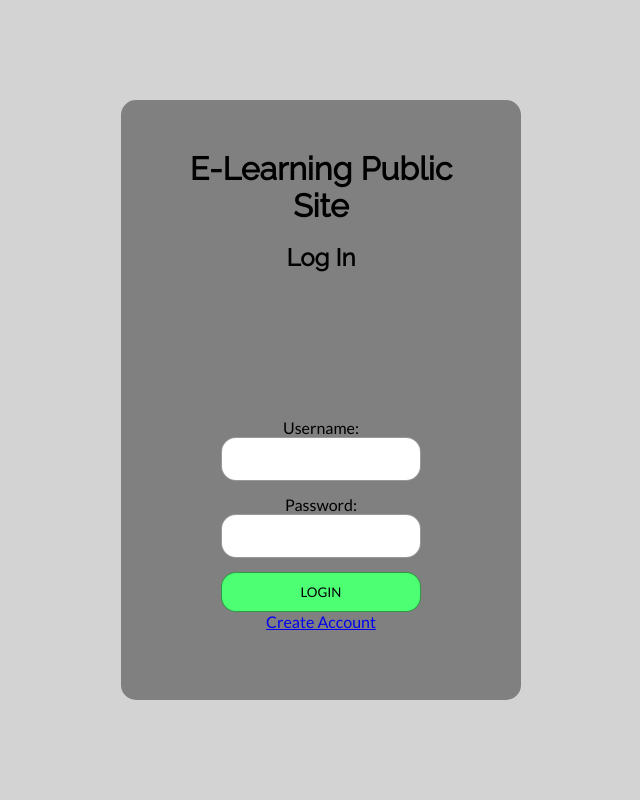
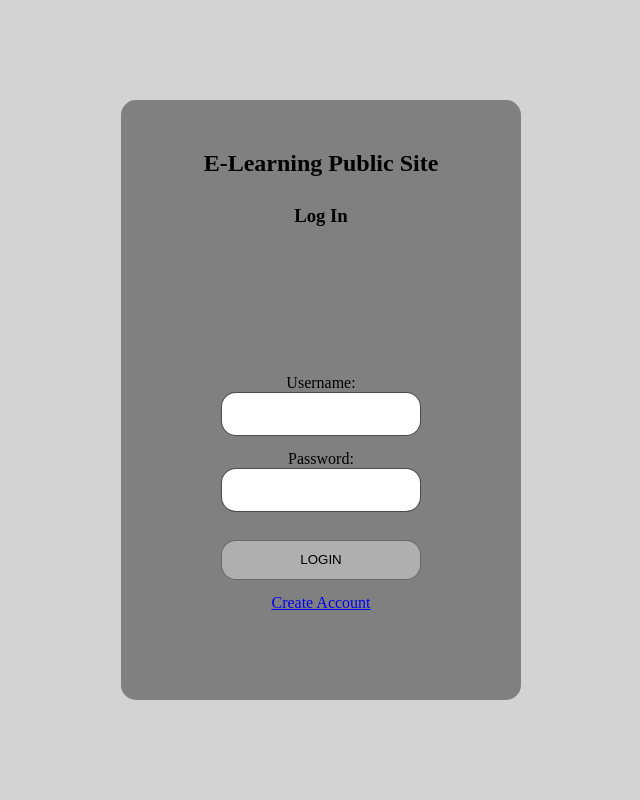
Before and after one commit to 13smith-oliver/E_Learning, a Django app: page /login/public in a window 1280 px wide. Shown: the whole page, without its empty margins (319-959 px from the left). Run offline with Django 3.2, Linux system fonts and the light colour scheme.

Commit message:
small changes to views and login html, overhaul of login css

```diff
--- a/E_Learning/corporate/views.py
+++ b/E_Learning/corporate/views.py
@@ -1,10 +1,9 @@
+from common.models import AppUsers
 from django.http import HttpResponse
 from django.shortcuts import redirect
 
-from common.models import AppUsers
 
-
-def corporate_check(user): # TODO: Add check as function to all views
+def corporate_check(user):  # TODO: Add check as function to all views
     if user.is_anonymous or user.AppUsers.account_type != AppUsers.CORPORATE:
         return redirect('http://osmith.me/login/corporate')
 
--- a/E_Learning/manager/views.py
+++ b/E_Learning/manager/views.py
@@ -4,7 +4,7 @@ from django.http import HttpResponse
 from common.models import AppUsers
 
 
-def manager_check(user): # TODO: Add check as function to all views
+def manager_check(user):  # TODO: Add check as function to all views
     if user.is_anonymous or user.AppUsers.account_type != AppUsers.MANAGER:
         return redirect('http://osmith.me/login/manager')
 
--- a/E_Learning/public/views.py
+++ b/E_Learning/public/views.py
@@ -4,7 +4,7 @@ from django.http import HttpResponse
 from common.models import AppUsers
 
 
-def public_check(user): # TODO: Add check as function to all views
+def public_check(user):  # TODO: Add check as function to all views
     if user.is_anonymous or user.AppUsers.account_type != AppUsers.PUBLIC:
         return redirect('http://osmith.me/login/public')
     else:
--- a/E_Learning/static/login.css
+++ b/E_Learning/static/login.css
@@ -4,55 +4,51 @@ html, body {
     background: lightgrey;
     height: 100%;
 }
+
 .login-form {
     width: 400px;
     height: 600px;
     margin: auto;
     border-radius: 15px;
     background: grey;
-	font-family: Lato, sans-serif;
+}
 
-}
 .headers {
     width: 80%;
-	margin-top: 10% !important;
-	font-family: Raleway, sans-serif;
+    margin: 10% auto;
 }
-.headers, .inputs, .admin-link {
+
+.inputs {
     margin: auto;
-}
-.inputs, .admin-link {
-	font-family: Lato, sans-serif;
     width: 50%;
-
 }
 
 button {
-	background: #4DFF73;
-	border: 1px solid rgba(0,0,0,0.40);
+    background: #AFAFAF;
+    border: 1px solid rgba(0, 0, 0, 0.40);
     border-radius: 15px;
     height: 40px;
     justify-content: center;
     align-items: center;
+	margin: 7% 0;
 }
+
 input {
-    border: 1px solid rgba(0,0,0,0.40);
+    border: 1px solid rgba(0, 0, 0, 0.7);
     height: 40px;
     border-radius: 15px;
     margin-bottom: 7%;
 }
-html, .login-form, .headers, .inputs, .form-button, .admin-link, body, button, input {
+
+html, .login-form, .headers, .inputs, .form-button, body, button, input {
     display: flex;
     flex-direction: column;
     text-align: center;
 
 }
+
 h1, h2 {
     margin: 3% 0;
-}
-#invalid {
-    text-align: center;
-    color: #ff0000;
 }
 
 #error {
@@ -61,7 +57,3 @@ h1, h2 {
     color: #F00;
     text-align: center;
 }
-
-label, input, button{
-    font-family: Lato, sans-serif;
-}
--- a/E_Learning/templates/login.html
+++ b/E_Learning/templates/login.html
@@ -12,8 +12,8 @@
 <form class="login-form" action="/" method="post">
     {% csrf_token %}
     <div class="headers">
-        <h1>E-Learning Public Site</h1>
-        <h2>Log In</h2>
+        <h2>E-Learning Public Site</h2>
+        <h3>Log In</h3>
     </div>
     <div class="inputs">
         {{ form }} {# TODO: Check form is layed out properly #}
```
Lines whose indentation alone changed are shown as unchanged.
